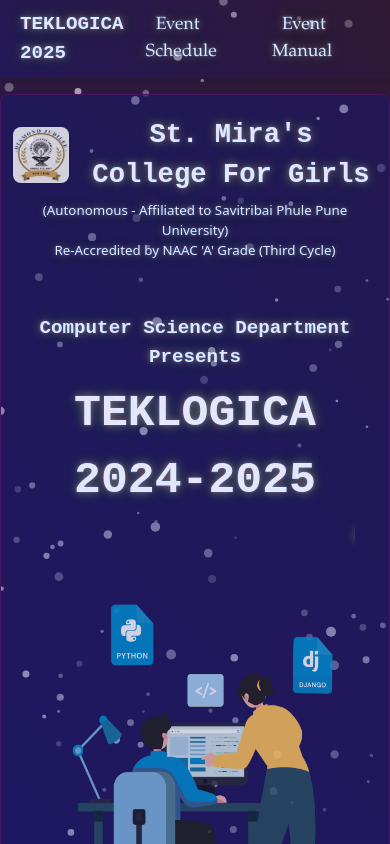
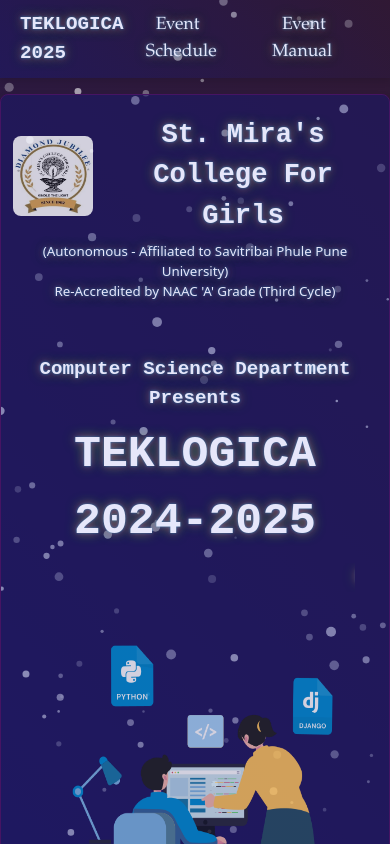
Before and after one commit to Revathii-Nair/teklogica, a plain HTML site: page index.html in a window 390 px wide. Shown: the top 844 px of the page. Drawn offline with nearby package versions, Linux system fonts and the light colour scheme; a web font is replaced by a local one.

Commit message:
Add files via upload

```diff
--- a/styles.css
+++ b/styles.css
@@ -219,14 +219,14 @@ body {
 
 @media (max-width: 768px) {
   .logo-size {
-    width: 3.5rem;
-    height: 3.5rem;
+    width: 5rem;
+    height: 5rem;
   }
 }
 
 @media (max-width: 576px) {
   .logo-size {
-    width: 3.5rem;
-    height: 3.5rem;
+    width: 5rem;
+    height: 5rem;
   }
 }
```
